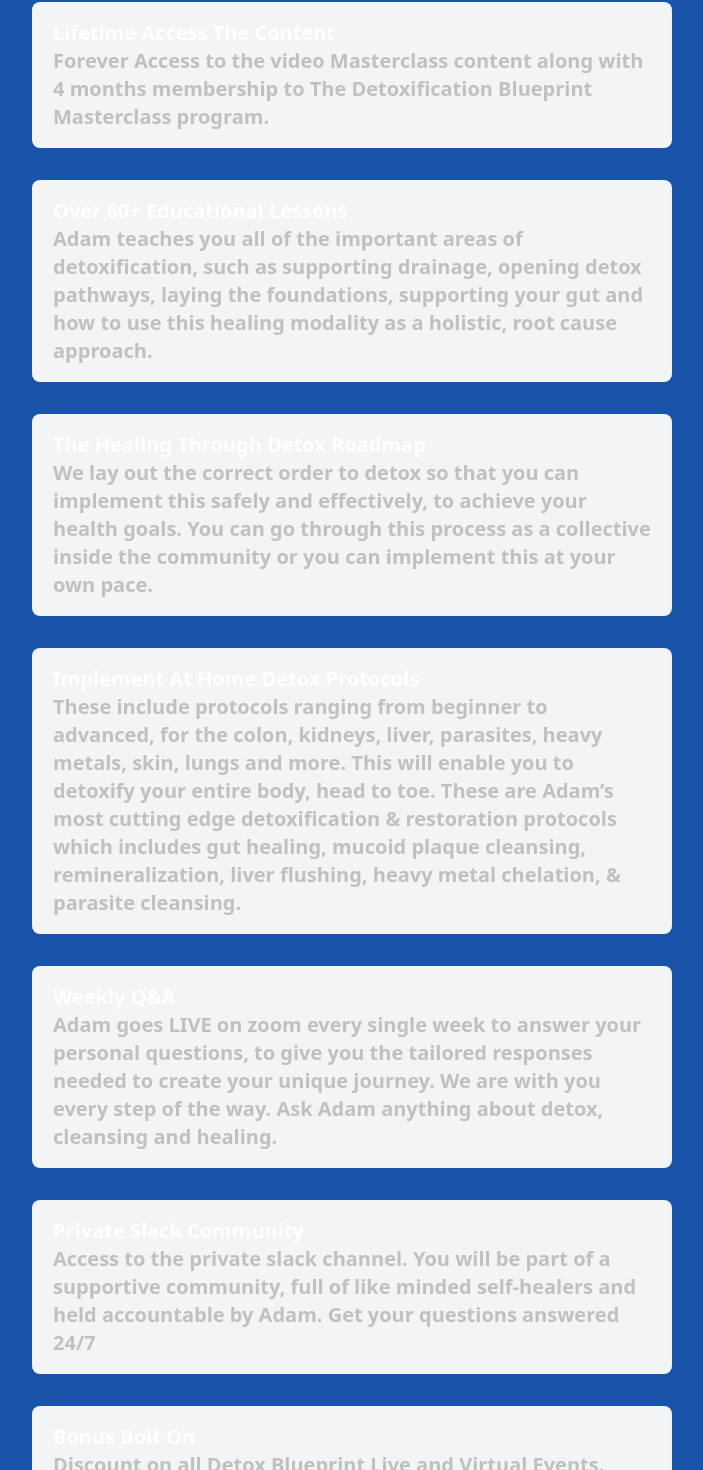
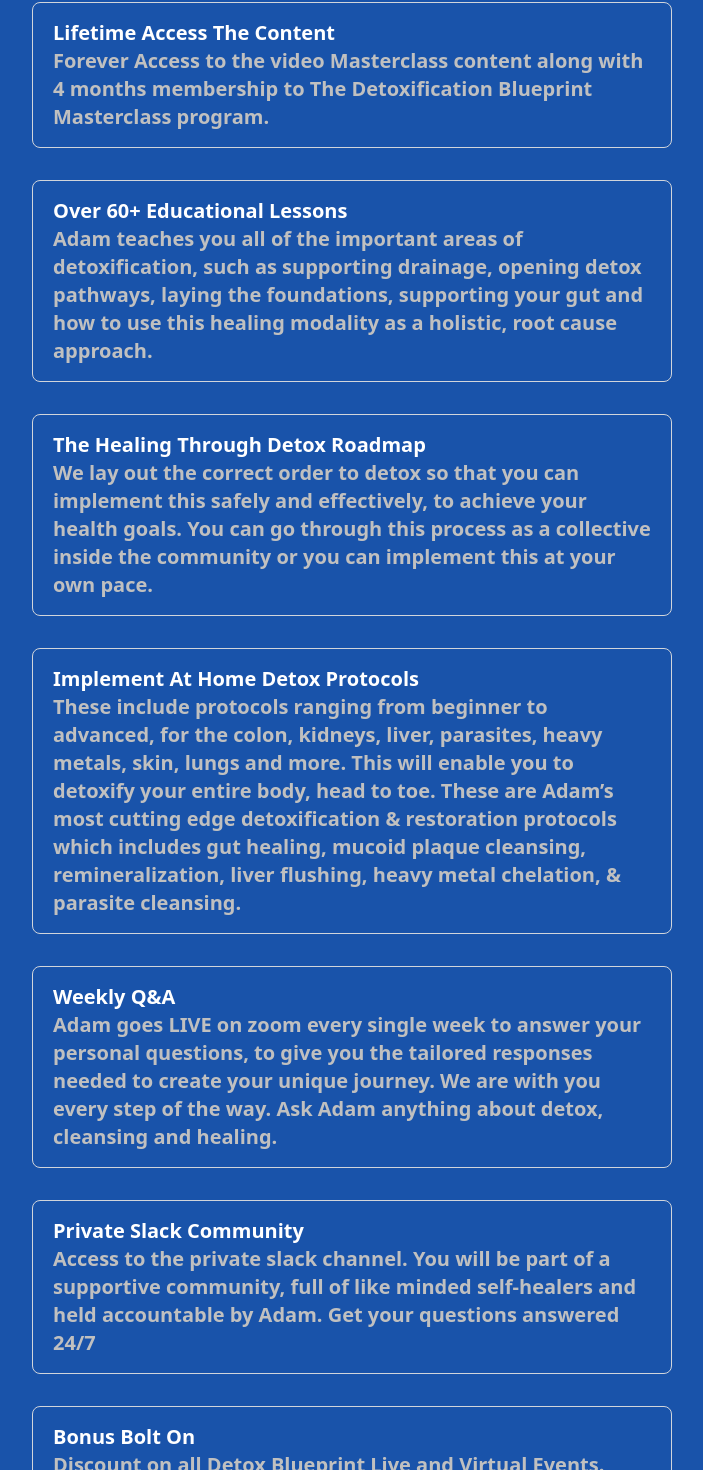
Before and after one commit to rudy128/detox-blueprint, a Next.js app: page / in a window 1280 px wide. Shown: the part 2484-3954 px from the top of the page, without its empty margins (288-991 px from the left). Built offline with nearby package versions, Linux system fonts and the light colour scheme.

Commit message:
Fixed the box the issue

```diff
--- a/app/components/Benefits.tsx
+++ b/app/components/Benefits.tsx
@@ -8,13 +8,13 @@
         <h1 className='text-5xl mb-12'>What's Included In The Detox Blueprint Masterclass</h1>
         <div className='flex justify-center'>
           <div className='flex flex-col justify between items-center p-8 space-y-8'>
-            <div className='w-[50vw] text-xl font-semibold flex flex-col justify-center group rounded-lg border border-transparent px-5 py-4 transition-colors border-gray-300 bg-gray-100 dark:border-neutral-700 dark:bg-neutral-800/30'><h1>Lifetime Access The Content</h1><p className='text-md text-[#c0c0c0]'>Forever Access to the video Masterclass content along with 4 months membership to The Detoxification Blueprint Masterclass program.</p></div>
-            <div className='w-[50vw] text-xl font-semibold flex flex-col justify-center group rounded-lg border border-transparent px-5 py-4 transition-colors border-gray-300 bg-gray-100 dark:border-neutral-700 dark:bg-neutral-800/30'><h1>Over 60+ Educational Lessons</h1><p className='text-md text-[#c0c0c0]'>Adam teaches you all of the important areas of detoxification, such as supporting drainage, opening detox pathways, laying the foundations, supporting your gut and how to use this healing modality as a holistic, root cause approach.</p></div>
-            <div className='w-[50vw] text-xl font-semibold flex flex-col justify-center group rounded-lg border border-transparent px-5 py-4 transition-colors border-gray-300 bg-gray-100 dark:border-neutral-700 dark:bg-neutral-800/30'><h1>The Healing Through Detox Roadmap</h1><p className='text-md text-[#c0c0c0]'>We lay out the correct order to detox so that you can implement this safely and effectively, to achieve your health goals. You can go through this process as a collective inside the community or you can implement this at your own pace.</p></div>
-            <div className='w-[50vw] text-xl font-semibold flex flex-col justify-center group rounded-lg border border-transparent px-5 py-4 transition-colors border-gray-300 bg-gray-100 dark:border-neutral-700 dark:bg-neutral-800/30'><h1>Implement At Home Detox Protocols</h1><p className='text-md text-[#c0c0c0]'>These include protocols ranging from beginner to advanced, for the colon, kidneys, liver, parasites, heavy metals, skin, lungs and more. This will enable you to detoxify your entire body, head to toe. These are Adam’s most cutting edge detoxification & restoration protocols which includes gut healing, mucoid plaque cleansing, remineralization, liver flushing, heavy metal chelation, & parasite cleansing.</p></div>
-            <div className='w-[50vw] text-xl font-semibold flex flex-col justify-center group rounded-lg border border-transparent px-5 py-4 transition-colors border-gray-300 bg-gray-100 dark:border-neutral-700 dark:bg-neutral-800/30'><h1>Weekly Q&A</h1><p className='text-md text-[#c0c0c0]'>Adam goes LIVE on zoom every single week to answer your personal questions, to give you the tailored responses needed to create your unique journey. We are with you every step of the way. Ask Adam anything about detox, cleansing and healing.</p></div>
-            <div className='w-[50vw] text-xl font-semibold flex flex-col justify-center group rounded-lg border border-transparent px-5 py-4 transition-colors border-gray-300 bg-gray-100 dark:border-neutral-700 dark:bg-neutral-800/30'><h1>Private Slack Community</h1><p className='text-md text-[#c0c0c0]'>Access to the private slack channel. You will be part of a supportive community, full of like minded self-healers and held accountable by Adam. Get your questions answered 24/7</p></div>
-            <div className='w-[50vw] text-xl font-semibold flex flex-col justify-center group rounded-lg border border-transparent px-5 py-4 transition-colors border-gray-300 bg-gray-100 dark:border-neutral-700 dark:bg-neutral-800/30'><h1>Bonus Bolt On</h1><p className='text-md text-[#c0c0c0]'>Discount on all Detox Blueprint Live and Virtual Events. Also access to Adam’s incredible network of energetic healers, health specialists, chiropractors, and doctors. </p></div>
+            <div className='w-[50vw] text-xl font-semibold flex flex-col justify-center group rounded-lg border border-solid px-5 py-4 transition-colors border-gray-300 dark:border-neutral-700'><h1>Lifetime Access The Content</h1><p className='text-md text-[#c0c0c0]'>Forever Access to the video Masterclass content along with 4 months membership to The Detoxification Blueprint Masterclass program.</p></div>
+            <div className='w-[50vw] text-xl font-semibold flex flex-col justify-center group rounded-lg border border-solid px-5 py-4 transition-colors border-gray-300 dark:border-neutral-700'><h1>Over 60+ Educational Lessons</h1><p className='text-md text-[#c0c0c0]'>Adam teaches you all of the important areas of detoxification, such as supporting drainage, opening detox pathways, laying the foundations, supporting your gut and how to use this healing modality as a holistic, root cause approach.</p></div>
+            <div className='w-[50vw] text-xl font-semibold flex flex-col justify-center group rounded-lg border border-solid px-5 py-4 transition-colors border-gray-300 dark:border-neutral-700'><h1>The Healing Through Detox Roadmap</h1><p className='text-md text-[#c0c0c0]'>We lay out the correct order to detox so that you can implement this safely and effectively, to achieve your health goals. You can go through this process as a collective inside the community or you can implement this at your own pace.</p></div>
+            <div className='w-[50vw] text-xl font-semibold flex flex-col justify-center group rounded-lg border border-solid px-5 py-4 transition-colors border-gray-300 dark:border-neutral-700'><h1>Implement At Home Detox Protocols</h1><p className='text-md text-[#c0c0c0]'>These include protocols ranging from beginner to advanced, for the colon, kidneys, liver, parasites, heavy metals, skin, lungs and more. This will enable you to detoxify your entire body, head to toe. These are Adam’s most cutting edge detoxification & restoration protocols which includes gut healing, mucoid plaque cleansing, remineralization, liver flushing, heavy metal chelation, & parasite cleansing.</p></div>
+            <div className='w-[50vw] text-xl font-semibold flex flex-col justify-center group rounded-lg border border-solid px-5 py-4 transition-colors border-gray-300 dark:border-neutral-700'><h1>Weekly Q&A</h1><p className='text-md text-[#c0c0c0]'>Adam goes LIVE on zoom every single week to answer your personal questions, to give you the tailored responses needed to create your unique journey. We are with you every step of the way. Ask Adam anything about detox, cleansing and healing.</p></div>
+            <div className='w-[50vw] text-xl font-semibold flex flex-col justify-center group rounded-lg border border-solid px-5 py-4 transition-colors border-gray-300 dark:border-neutral-700'><h1>Private Slack Community</h1><p className='text-md text-[#c0c0c0]'>Access to the private slack channel. You will be part of a supportive community, full of like minded self-healers and held accountable by Adam. Get your questions answered 24/7</p></div>
+            <div className='w-[50vw] text-xl font-semibold flex flex-col justify-center group rounded-lg border border-solid px-5 py-4 transition-colors border-gray-300 dark:border-neutral-700'><h1>Bonus Bolt On</h1><p className='text-md text-[#c0c0c0]'>Discount on all Detox Blueprint Live and Virtual Events. Also access to Adam’s incredible network of energetic healers, health specialists, chiropractors, and doctors. </p></div>
           </div>
         </div>
       </div>
```
Also changed, not shown: app/components/FAQ.tsx (+7 -7 lines), app/components/Words.tsx (+10 -10 lines).
